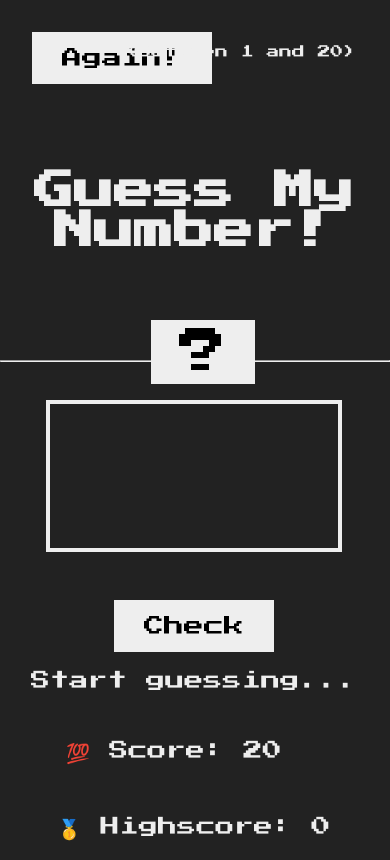
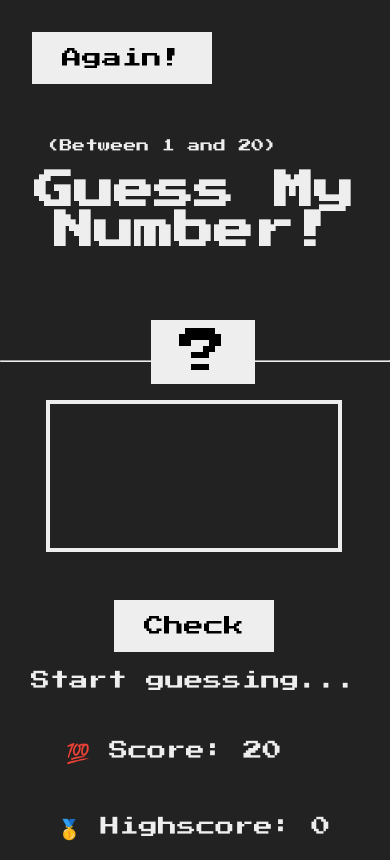
Before and after one commit to Kathirchidhambaram/Primitive-Game, a plain HTML site: page index.html in a window 390 px wide. Drawn offline with Linux system fonts and the light colour scheme.

Commit message:
Update style.css

```diff
--- a/style.css
+++ b/style.css
@@ -152,5 +152,10 @@ h1{
   .main{
     margin-top: 25rem;
   }
+  .range{
+  display: block;
+    top: 15vh;
+    width: 100%;
+    text-align: center;}
 
 }
```
